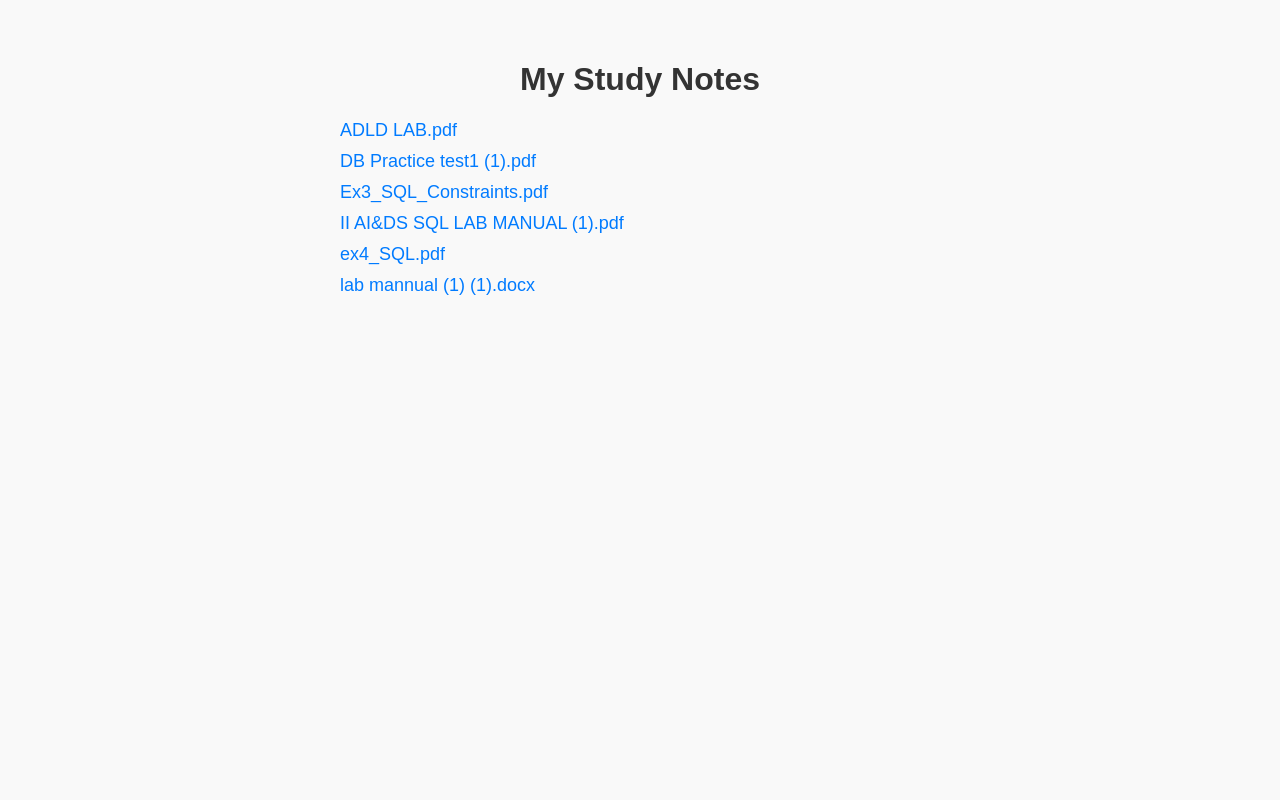
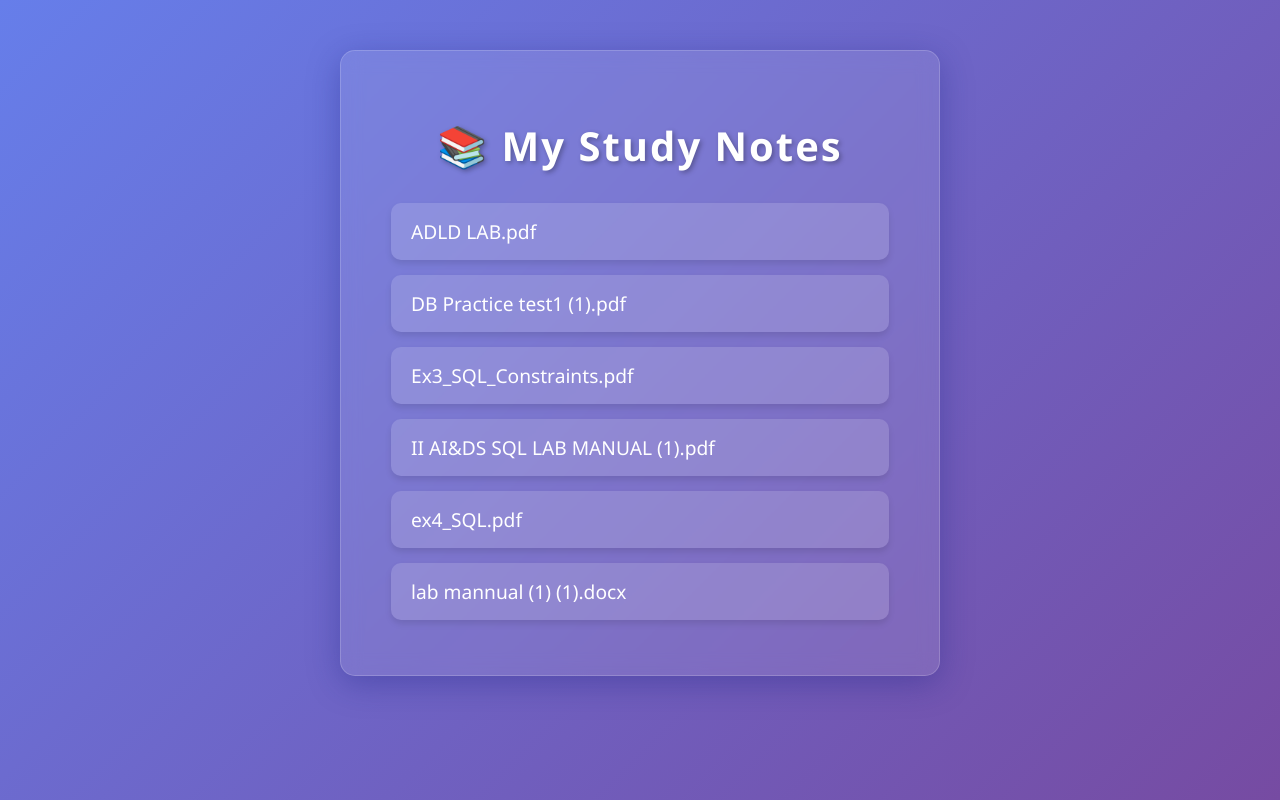
Before and after one commit to ganasri-b/gserver, a plain HTML site: page index.html in a window 1280 px wide. Drawn offline with Linux system fonts and the light colour scheme.

Commit message:
Update index.html

```diff
--- a/index.html
+++ b/index.html
@@ -2,38 +2,87 @@
 <html lang="en">
 <head>
   <meta charset="UTF-8" />
+  <meta name="viewport" content="width=device-width, initial-scale=1" />
   <title>My Study Notes</title>
   <style>
+    /* Reset some default styles */
+    * {
+      box-sizing: border-box;
+    }
     body {
-      font-family: Arial, sans-serif;
+      font-family: 'Segoe UI', Tahoma, Geneva, Verdana, sans-serif;
+      background: linear-gradient(135deg, #667eea, #764ba2);
+      color: #fff;
+      margin: 0;
+      padding: 0;
+      min-height: 100vh;
+      display: flex;
+      justify-content: center;
+      align-items: flex-start;
+      padding-top: 50px;
+    }
+    .container {
+      background: rgba(255, 255, 255, 0.1);
+      border-radius: 15px;
+      box-shadow: 0 8px 32px 0 rgba(31, 38, 135, 0.37);
+      backdrop-filter: blur(10px);
+      -webkit-backdrop-filter: blur(10px);
+      border: 1px solid rgba(255, 255, 255, 0.18);
+      padding: 40px 50px;
       max-width: 600px;
-      margin: 30px auto;
-      padding: 10px;
-      background: #f9f9f9;
+      width: 90%;
     }
     h1 {
+      font-weight: 700;
+      font-size: 2.5rem;
+      margin-bottom: 30px;
       text-align: center;
-      color: #333;
+      letter-spacing: 2px;
+      text-shadow: 2px 2px 5px rgba(0,0,0,0.3);
     }
     ul {
-      list-style-type: none;
-      padding-left: 0;
+      list-style: none;
+      padding: 0;
+      margin: 0;
     }
     li {
-      margin: 10px 0;
-      font-size: 18px;
+      background: rgba(255, 255, 255, 0.15);
+      margin-bottom: 15px;
+      border-radius: 10px;
+      transition: background 0.3s ease;
+      padding: 15px 20px;
+      box-shadow: 0 4px 6px rgba(0,0,0,0.1);
+    }
+    li:hover {
+      background: rgba(255, 255, 255, 0.3);
+      cursor: pointer;
     }
     a {
+      color: #fff;
       text-decoration: none;
-      color: #007bff;
+      font-size: 1.2rem;
+      display: block;
     }
     a:hover {
       text-decoration: underline;
     }
+    /* Responsive */
+    @media(max-width: 480px) {
+      .container {
+        padding: 25px 20px;
+      }
+      h1 {
+        font-size: 1.8rem;
+      }
+      a {
+        font-size: 1rem;
+      }
+    }
   </style>
 </head>
 <body>
-  <h1>My Study Notes</h1>
+  <div class="container">
+    <h1>📚 My Study Notes</h1>
     <ul>
       <li><a href="ADLD LAB.pdf" target="_blank">ADLD LAB.pdf</a></li>
       <li><a href="DB Practice test1 (1).pdf" target="_blank">DB Practice test1 (1).pdf</a></li>
@@ -42,5 +91,6 @@
       <li><a href="ex4_SQL.pdf" target="_blank">ex4_SQL.pdf</a></li>
       <li><a href="lab mannual (1) (1).docx" target="_blank">lab mannual (1) (1).docx</a></li>
     </ul>
+  </div>
 </body>
 </html>
```
Lines whose indentation alone changed are shown as unchanged.
